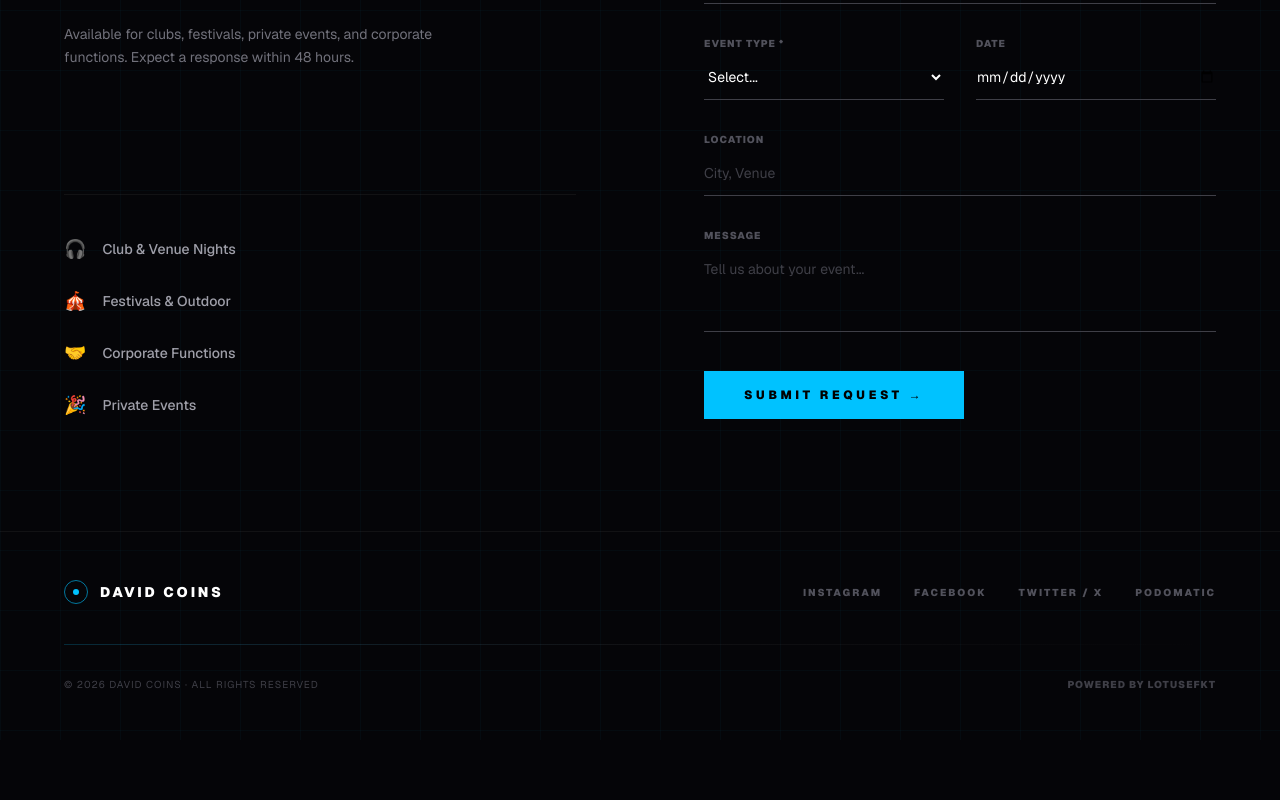
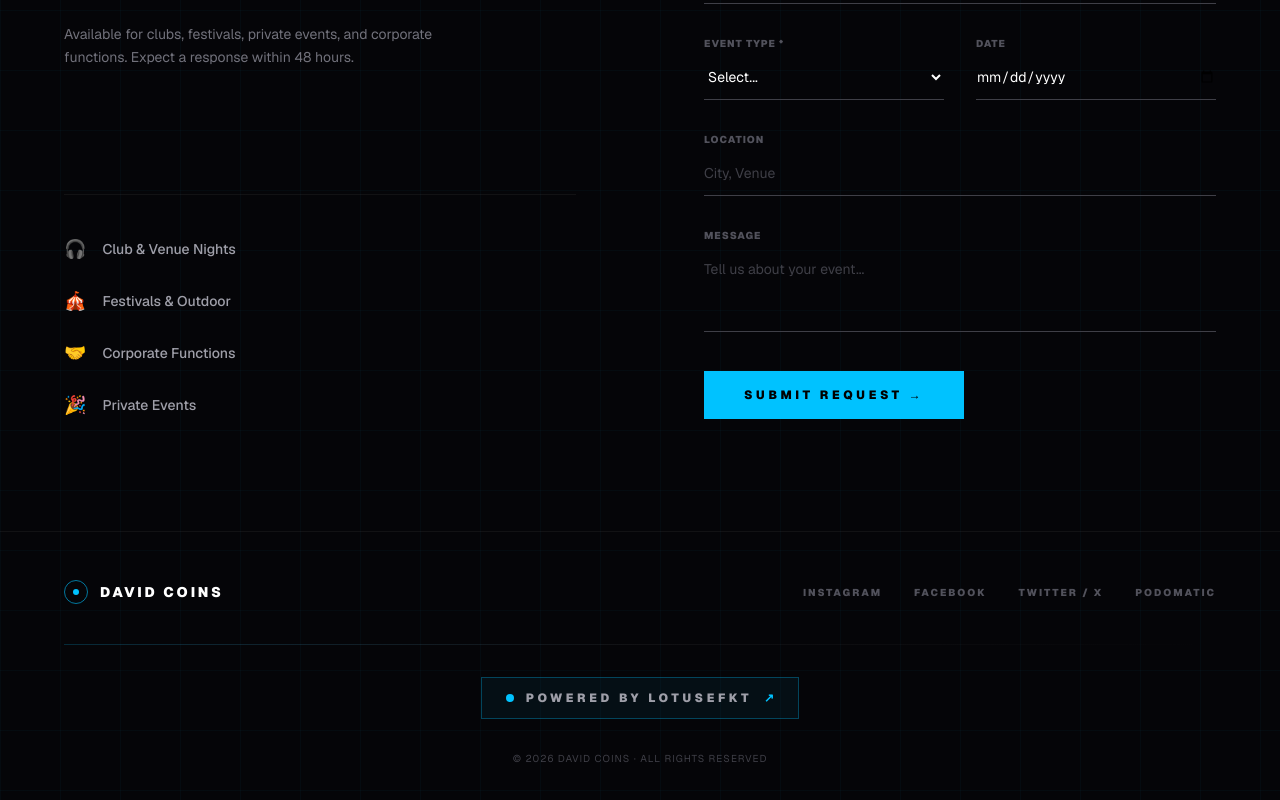
Before and after one commit to WrongIdea/davidcoins-website, a Next.js app: page / in a window 1280 px wide. Shown: the part 5210-6010 px from the top of the page. Before the commit the page ends 5950 px from the top, so only its background shows below. Built offline with nearby package versions, Linux system fonts and the light colour scheme.

Commit message:
make Powered by LotusEfkt prominent in footer
Co-Authored-By: Claude Sonnet 4.6 <noreply@anthropic.com>

```diff
--- a/components/Footer.tsx
+++ b/components/Footer.tsx
@@ -31,19 +31,27 @@ export default function Footer() {
         {/* Divider */}
         <div className="h-px bg-gradient-to-r from-[#00C2FF]/20 via-white/5 to-transparent mb-8" />
 
-        {/* Bottom */}
-        <div className="flex flex-col sm:flex-row items-start sm:items-center justify-between gap-4">
-          <p className="text-zinc-700 text-[10px] tracking-widest uppercase">
-            © {new Date().getFullYear()} David Coins · All rights reserved
-          </p>
+        {/* Powered by — prominent */}
+        <div className="flex justify-center mb-8">
           <a
             href="https://lotus-efkt-portfolio.vercel.app/"
             target="_blank"
             rel="noopener noreferrer"
-            className="text-zinc-700 hover:text-[#00C2FF] text-[10px] tracking-widest uppercase transition-colors font-black"
+            className="group flex items-center gap-3 border border-[#00C2FF]/30 hover:border-[#00C2FF] bg-[#00C2FF]/5 hover:bg-[#00C2FF]/10 px-6 py-3 transition-all duration-300"
           >
-            Powered by LotusEfkt
+            <span className="w-2 h-2 rounded-full bg-[#00C2FF] group-hover:scale-125 transition-transform" />
+            <span className="text-xs font-black tracking-[0.3em] uppercase text-zinc-400 group-hover:text-[#00C2FF] transition-colors">
+              Powered by LotusEfkt
+            </span>
+            <span className="text-[#00C2FF] text-xs font-black">↗</span>
           </a>
+        </div>
+
+        {/* Bottom */}
+        <div className="flex justify-center">
+          <p className="text-zinc-700 text-[10px] tracking-widest uppercase">
+            © {new Date().getFullYear()} David Coins · All rights reserved
+          </p>
         </div>
       </div>
     </footer>
```
